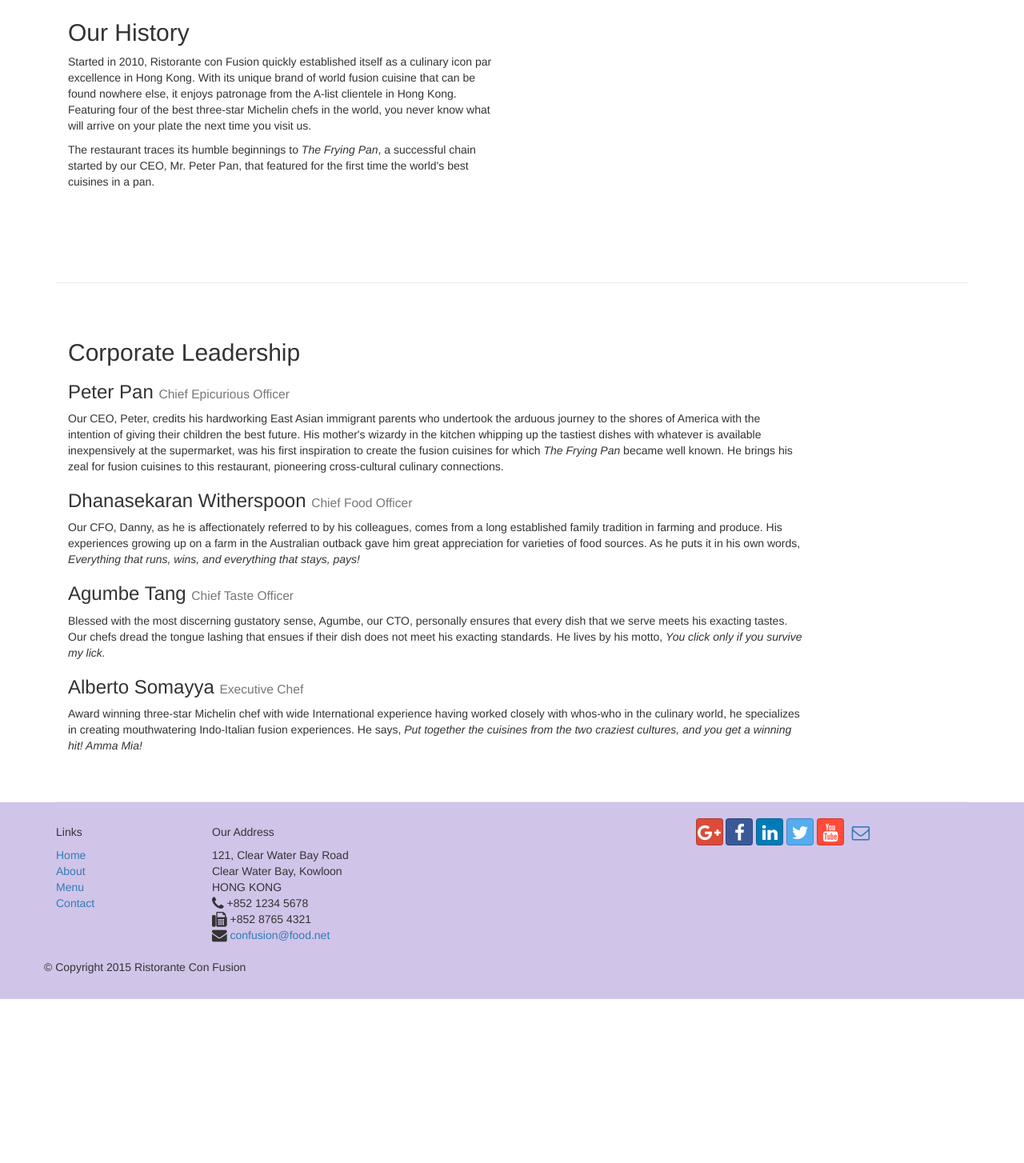
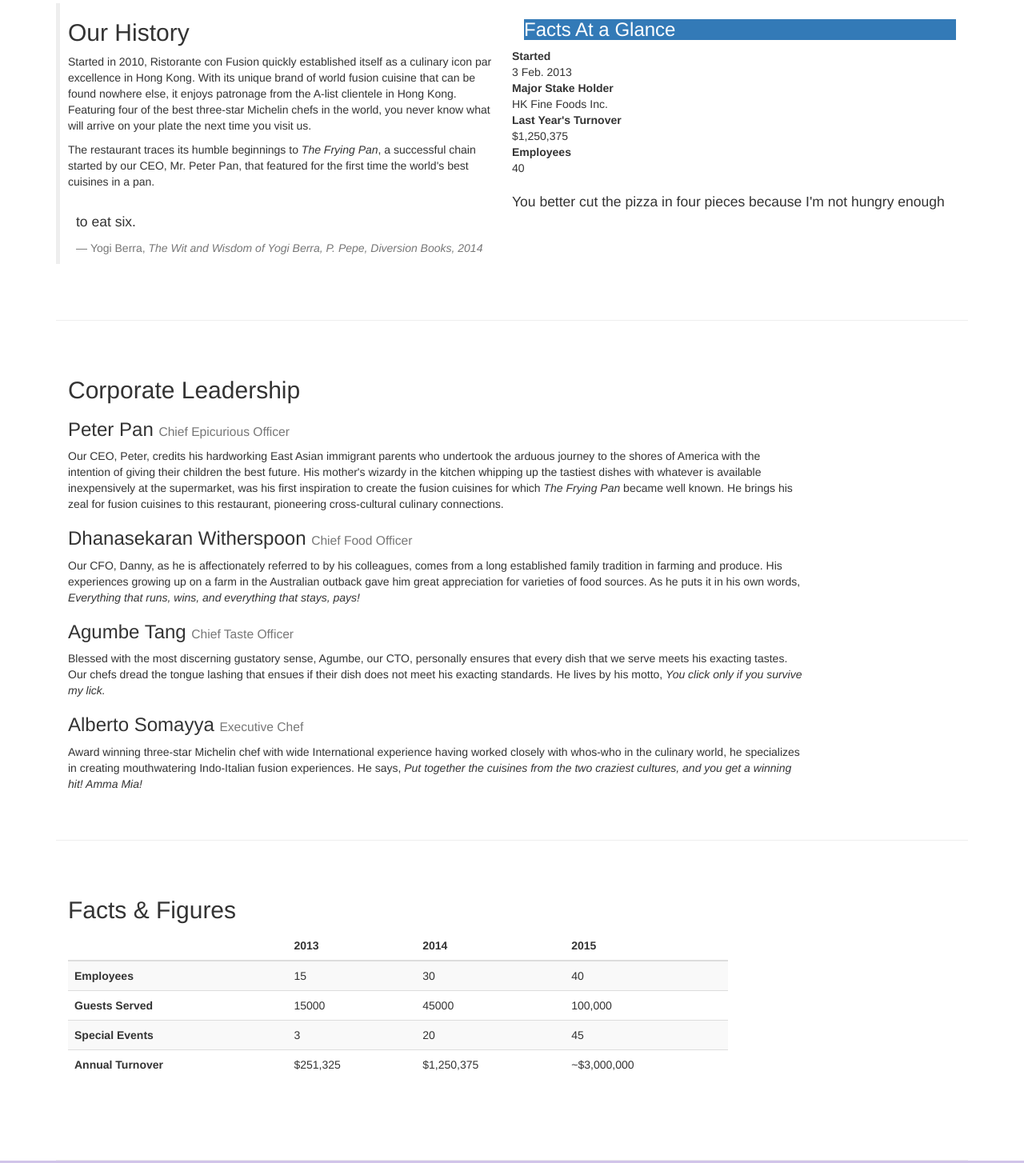
Before and after one commit to rabrapo/bustrap4, a website: page aboutus.html in a window 1280 px wide. Shown: the part 606-2060 px from the top of the page at 80% size. Before the commit the page ends 1855 px from the top, so only its background shows below. Drawn offline with nearby package versions, Linux system fonts and the light colour scheme.

Commit message:
Tablas y tarjetas.

```diff
--- a/aboutus.html
+++ b/aboutus.html
@@ -63,7 +63,33 @@
           <p>Started in 2010, Ristorante con Fusion quickly established itself as a culinary icon par excellence in Hong Kong. With its unique brand of world fusion cuisine that can be found nowhere else, it enjoys patronage from the A-list clientele in Hong Kong.  Featuring four of the best three-star Michelin chefs in the world, you never know what will arrive on your plate the next time you visit us.</p>
           <p>The restaurant traces its humble beginnings to <em>The Frying Pan</em>, a successful chain started by our CEO, Mr. Peter Pan, that featured for the first time the world's best cuisines in a pan.</p>
         </div>
-        <div>
+        <div class="col-12 col-sm-6">
+          <div class="card">
+            <h3 class="card-header bg-primary text-white">Facts At a Glance</h3>
+            <div class="card-block">
+              <dl class="row">
+                <dt class="col-6">Started</dt>
+                <dd class="col-6">3 Feb. 2013</dd>
+                <dt class="col-6">Major Stake Holder</dt>
+                <dd class="col-6">HK Fine Foods Inc.</dd>
+                <dt class="col-6">Last Year's Turnover</dt>
+                <dd class="col-6">$1,250,375</dd>
+                <dt class="col-6">Employees</dt>
+                <dd class="col-6">40</dd>
+              </dl>
+            </div>
+          </div>
+        </div>
+        <div class="col-12">
+          <div class="card card-block bg-faded">
+            <blockquote class="blockquote">
+              <p class="mb-0">You better cut the pizza in four pieces because
+              I'm not hungry enough to eat six.</p>
+              <footer class="blockquote-footer">Yogi Berra,
+                <cite title="Source Title">The Wit and Wisdom of Yogi Berra, P. Pepe, Diversion Books, 2014</cite>
+              </footer>
+            </blockquote>
+          </div>
         </div>
       </div>
 
@@ -78,6 +104,52 @@
           <p>Blessed with the most discerning gustatory sense, Agumbe, our CTO, personally ensures that every dish that we serve meets his exacting tastes. Our chefs dread the tongue lashing that ensues if their dish does not meet his exacting standards. He lives by his motto, <em>You click only if you survive my lick.</em></p>
           <h3>Alberto Somayya <small>Executive Chef</small></h3>
           <p>Award winning three-star Michelin chef with wide International experience having worked closely with whos-who in the culinary world, he specializes in creating mouthwatering Indo-Italian fusion experiences. He says, <em>Put together the cuisines from the two craziest cultures, and you get a winning hit! Amma Mia!</em></p>
+        </div>
+      </div>
+
+      <div class="row row-content">
+        <div class="col-xs-12 col-sm-9">
+          <h2>Facts &amp; Figures</h2>
+          <div class="table-responsive">
+            <table class="table table-striped">
+              <thead class="thead-inverse">
+                <tr>
+                  <th>&nbsp;</th>
+                  <th>2013</th>
+                  <th>2014</th>
+                  <th>2015</th>
+                </tr>
+              </thead>
+              <tbody>
+                <tr>
+                  <th>Employees</th>
+                  <td>15</td>
+                  <td>30</td>
+                  <td>40</td>
+                </tr>
+                <tr>
+                  <th>Guests Served</th>
+                  <td>15000</td>
+                  <td>45000</td>
+                  <td>100,000</td>
+                </tr>
+                <tr>
+                  <th>Special Events</th>
+                  <td>3</td>
+                  <td>20</td>
+                  <td>45</td>
+                </tr>
+                <tr>
+                  <th>Annual Turnover</th>
+                  <td>$251,325</td>
+                  <td>$1,250,375</td>
+                  <td>~$3,000,000</td>
+                </tr>
+              </tbody>
+            </table>
+          </div>
+        </div>
+        <div class="col-12 col-sm-3">
         </div>
       </div>
     </div>
```
